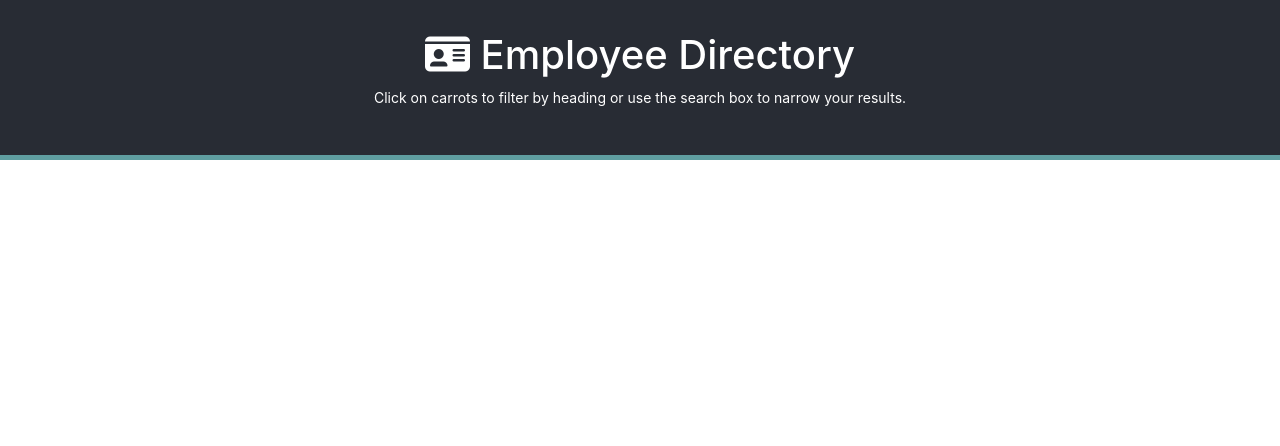
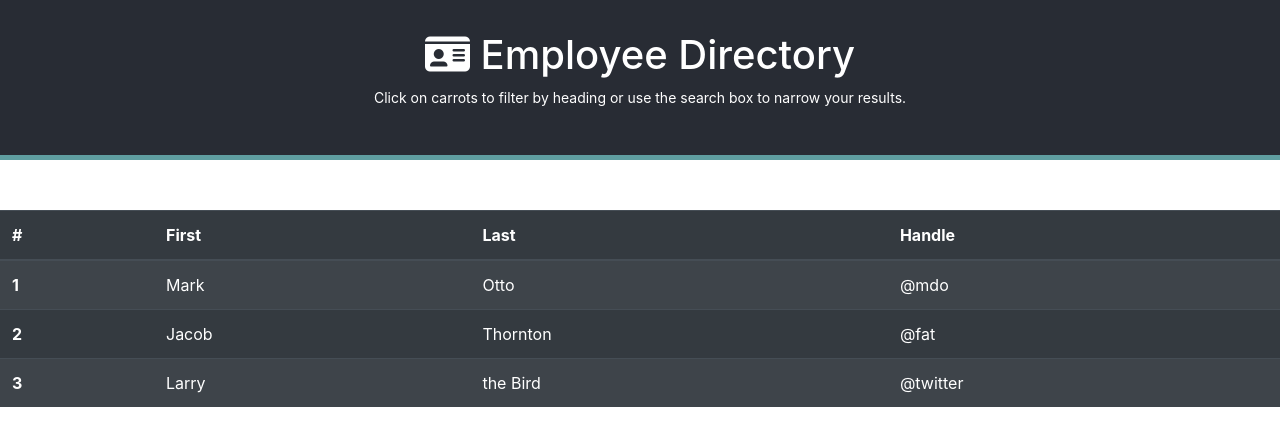
Before and after one commit to kairora/employee-directory, a React (Create React App) app: page / in a window 1280 px wide. Shown: the top 446 px of the page. Built offline with nearby package versions, Linux system fonts and the light colour scheme.

Commit message:
added table

```diff
--- a/src/App.css
+++ b/src/App.css
@@ -19,7 +19,12 @@
   color: #61dafb;
 }
 
-@keyframes  {
+.table {
+  margin-top: 50px;
+
+}
+
+@keyframes logo {
   from {
     transform: rotate(0deg);
   }
--- a/src/App.js
+++ b/src/App.js
@@ -1,5 +1,6 @@
 import React from 'react';
 import './App.css';
+import Table from "./components/table"
 
 function App() {
   return (
@@ -8,6 +9,7 @@
         <h1><i class="fas fa-id-card"></i> Employee Directory</h1>
         <p>Click on carrots to filter by heading or use the search box to narrow your results.</p>
       </header>
+      <Table />
     </div>
   );
 }
--- /dev/null
+++ b/src/components/table.js
@@ -0,0 +1,38 @@
+import React from 'react';
+
+export default function () {
+    return (
+        <>
+            <table className="table table-striped table-dark">
+                <thead>
+                    <tr>
+                        <th scope="col">#</th>
+                        <th scope="col">First</th>
+                        <th scope="col">Last</th>
+                        <th scope="col">Handle</th>
+                    </tr>
+                </thead>
+                <tbody>
+                    <tr>
+                        <th scope="row">1</th>
+                        <td>Mark</td>
+                        <td>Otto</td>
+                        <td>@mdo</td>
+                    </tr>
+                    <tr>
+                        <th scope="row">2</th>
+                        <td>Jacob</td>
+                        <td>Thornton</td>
+                        <td>@fat</td>
+                    </tr>
+                    <tr>
+                        <th scope="row">3</th>
+                        <td>Larry</td>
+                        <td>the Bird</td>
+                        <td>@twitter</td>
+                    </tr>
+                </tbody>
+            </table>
+        </>
+    )
+}
```
